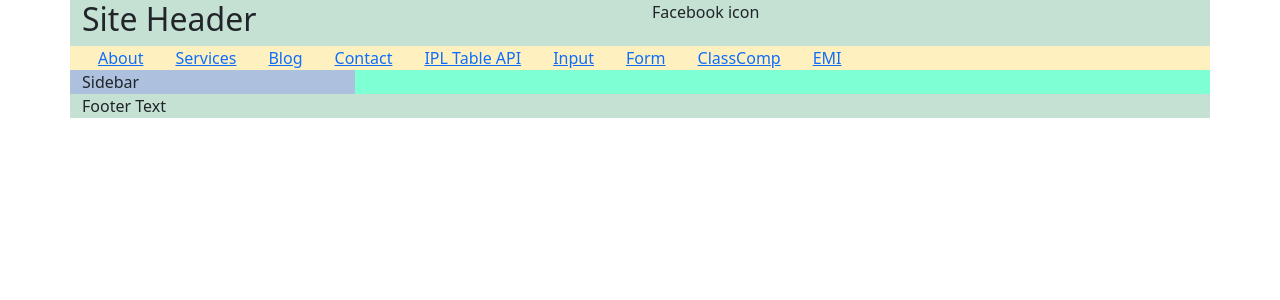
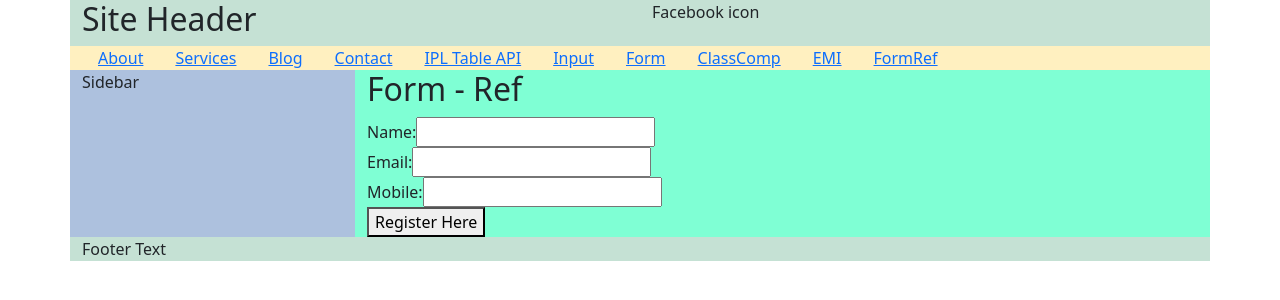
Before and after one commit to hashedbitinnovations/alphabeta_react, a React (Create React App) app: page /formref in a window 1280 px wide. Shown: the top 300 px of the page. Built offline with nearby package versions, Linux system fonts and the light colour scheme.

Commit message:
Ref and Router Hooks

```diff
--- a/src/App.js
+++ b/src/App.js
@@ -17,6 +17,8 @@ import InputHandling from "./components/InputHandling";
 import RegForm from "./components/pages/Form";
 import ClassComp from "./components/ClassComp";
 import EMI from "./components/pages/emi/EMI";
+import FormRef from "./components/pages/FormRef";
+import ServiceDetails from "./components/pages/ServiceDetails";
 
 import DataContext, { DataAppContext } from "./DataContext";
 
@@ -45,6 +47,8 @@ function App() {
                   <Route path="/form" element={<RegForm />} />
                   <Route path="/classcomp" element={<ClassComp />} />
                   <Route path="/emi" element={<EMI />} />
+                  <Route path="/formref" element={<FormRef />} />
+                  <Route path="/servicedetails/:servicename" element={<ServiceDetails />} />
 
                 </Routes>
                     {/* Lorem Ipsum is simply dummy text of the printing and typesetting
--- a/src/components/common/Menubar.js
+++ b/src/components/common/Menubar.js
@@ -16,6 +16,7 @@ const Menubar = () => {
                 <Link to='/form' className="mx-3">Form</Link>
                 <Link to='/classcomp' className="mx-3">ClassComp</Link>
                 <Link to='/emi' className="mx-3">EMI</Link>
+                <Link to='/formref' className="mx-3">FormRef</Link>
 
                     {/* <nav className="navbar navbar-expand-lg navbar-light">
                         <div className="container-fluid">
--- a/src/components/pages/Form.js
+++ b/src/components/pages/Form.js
@@ -1,5 +1,6 @@
 import React from 'react';
 import { Formik, Field, Form } from 'formik';
+import { useNavigate } from 'react-router-dom';
 
 const RegForm = () => {
 
@@ -9,10 +10,13 @@ const RegForm = () => {
         mobile: ''
     };
 
+    const navigate = useNavigate();
+
 
     const submitFormFn = (values) => {
         console.log(values);
         //api call
+        navigate('/emi')
     }
 
 
--- /dev/null
+++ b/src/components/pages/FormRef.js
@@ -0,0 +1,45 @@
+import React, { useRef } from 'react'
+
+const FormRef = () => {
+    const inputname = useRef();
+    const inputemail = useRef();
+    const inputmobile = useRef();
+    const formstatus = useRef();
+
+    const formsubmitfn = () => {
+        console.log('form submiteed.');
+        let name = inputname.current.value;
+        let email = inputemail.current.value;
+        let mobile = inputmobile.current.value;
+        console.log(name, email, mobile);
+
+        formstatus.current.innerHTML = 'Thanks for registering. You are successfully registered.'
+    }
+    return (
+        <div>
+            <h2>Form - Ref</h2>
+
+            <div>
+                <label>Name: </label>
+                <input name="firstname" type="text" ref={inputname}/>
+            </div>
+            <div>
+                <label>Email: </label>
+                <input name="email" type="email" ref={inputemail}/>
+            </div>
+            <div>
+                <label>Mobile: </label>
+                <input name="mobile" type="text" ref={inputmobile} />
+            </div>
+
+            <div>
+                <button onClick={formsubmitfn}>Register Here</button>
+            </div>
+
+            <div ref={formstatus}></div>
+
+        </div>
+    )
+}
+
+export default FormRef
--- /dev/null
+++ b/src/components/pages/ServiceDetails.js
@@ -0,0 +1,16 @@
+import React from 'react'
+import { useParams } from 'react-router-dom'
+
+const ServiceDetails = () => {
+    const temp = useParams();
+    console.log('Service name - ', temp.servicename)
+    //make api call on basis of service name
+    return (
+        <div>
+            <h2>Service Details Page</h2>
+
+        </div>
+    )
+}
+
+export default ServiceDetails
--- a/src/components/pages/Services.js
+++ b/src/components/pages/Services.js
@@ -1,13 +1,27 @@
-import React, { useContext } from 'react';
+import React, { useContext, useState } from 'react';
 import { DataAppContext } from '../../DataContext';
+import { Link } from 'react-router-dom';
 
 const Services = () => {
   const localContext = useContext(DataAppContext);
   console.log(localContext);
+
+  const [services, setServices] = useState(['FD', 'Deposit', 'Cards', 'Loans'])
   return (
     <div>
       <h2>Services Page</h2>
       <div>Hi {localContext.appState.username}</div>
+      <br></br>
+      <div className='row'>
+        {
+          services && services.map((temp) => (
+            <Link to={`/servicedetails/${temp}`}>
+              <div className='col-4 bg-primary bg-opacity-25 mx-2 my-2'>{temp}</div>
+            </Link>
+          ))
+        }
+      </div>
+
     </div>
   )
 }
```
Also changed, not shown: 1 other file (tests, documents, lock files or other folders).
